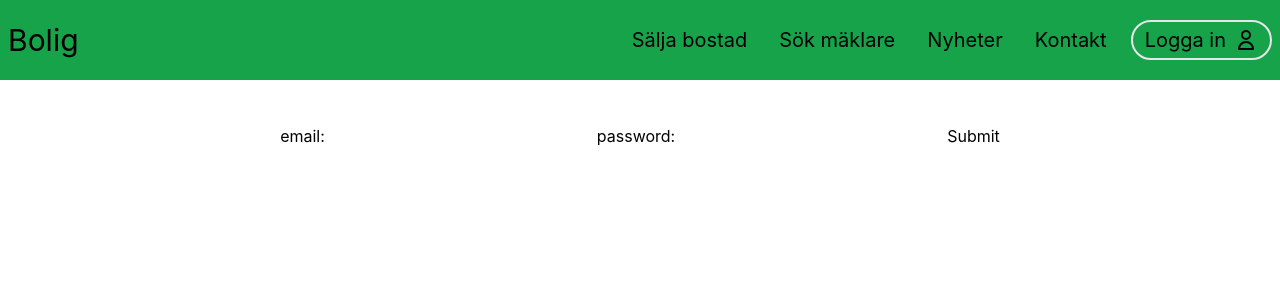
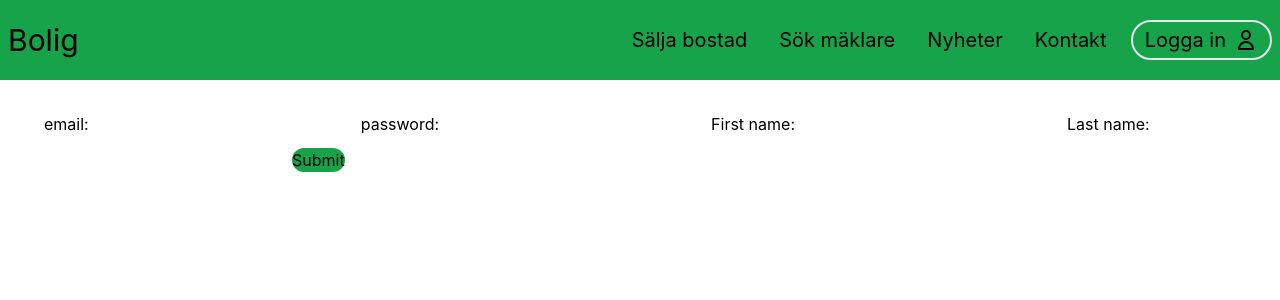
Before and after one commit to MaxAndreasLundin/bolig-web, a Next.js app: page /signup in a window 1280 px wide. Shown: the top 300 px of the page. Built offline with nearby package versions, Linux system fonts and the light colour scheme.

Commit message:
added more fields

```diff
--- a/components/SignUpForm.tsx
+++ b/components/SignUpForm.tsx
@@ -15,6 +15,8 @@ export default function JSbasedForm() {
     const data = {
       email: form.email.value as string,
       password: form.password.value as string,
+      firstName: form.firstName.value as string,
+      lastName: form.lastName.value as string,
     };
 
     // Send the form data to our API and get a response.
@@ -32,7 +34,7 @@ export default function JSbasedForm() {
     // Get the response data from server as JSON.
     // If server returns the name submitted, that means the form works.
     const result = await response.json();
-    alert(`Is this your full name: ${result.data}`);
+    alert(`Sign up complete: ${result.data}`);
   };
   return (
     <div className="p-5 content-center justify-center flex">
@@ -45,7 +47,15 @@ export default function JSbasedForm() {
           password:
         </label>
         <input type="text" id="password" name="password" required />
-        <button type="submit" className="m-3">
+        <label htmlFor="firstName" className="m-3">
+          First name:
+        </label>
+        <input type="text" id="firstName" name="firstName" />
+        <label htmlFor="lastName" className="m-3">
+          Last name:
+        </label>
+        <input type="text" id="lastName" name="lastName" />
+        <button type="submit" className="m-3 bg-green-600 rounded-full">
           Submit
         </button>
       </form>
```
